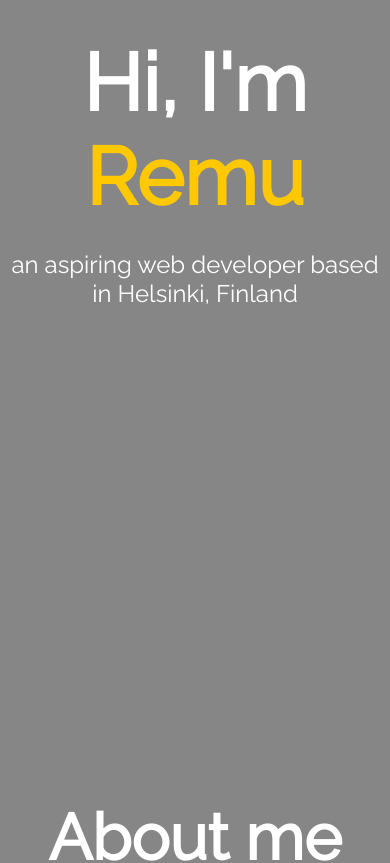
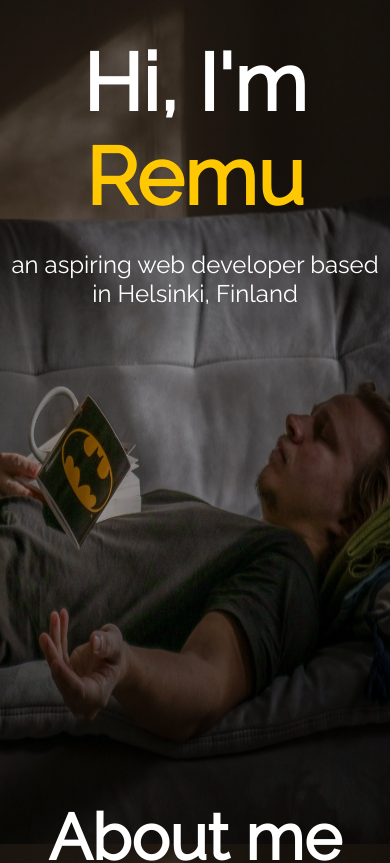
Before and after one commit to remuollinen/portfolio-v2, a React (Create React App) app: page / in a window 390 px wide. Shown: the top 863 px of the page. Built offline with nearby package versions, Linux system fonts and the light colour scheme.

Commit message:
new bg-image for mobile

```diff
--- a/src/App.css
+++ b/src/App.css
@@ -222,7 +222,7 @@ section h2 {
 @media screen and (max-width: 700px) {
   body {
     background-image: url(./portfolio-img-vertical.jpg);
-    background-size: 100vh;
+    background-size: 100vw 100vh;
     overflow-x: hidden;
   }
 
```
